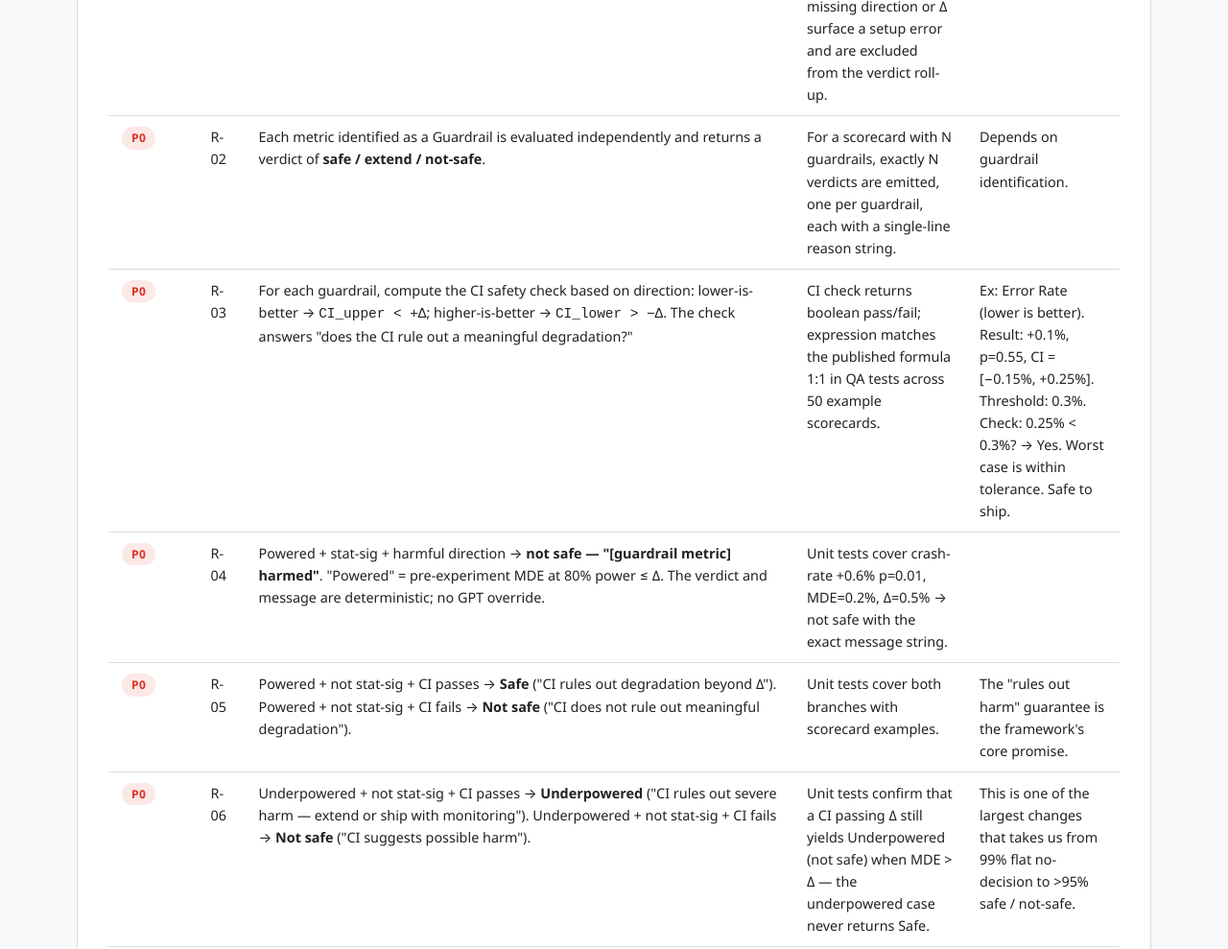
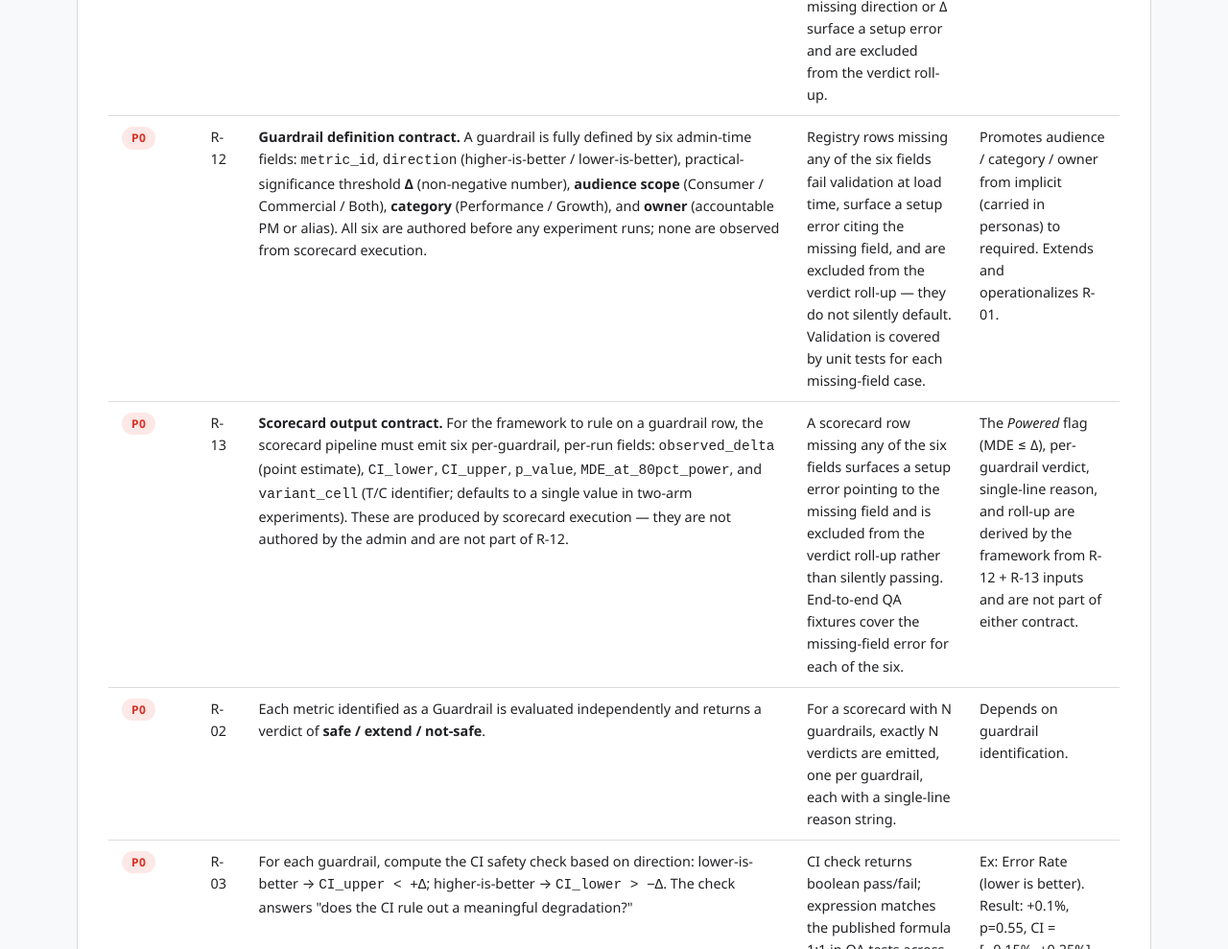
Before and after one commit to DaddyInVolts/Guardrail-Decision-Framework, a plain HTML site: page index.html in a window 1280 px wide. Shown: the part 4060-5049 px from the top of the page at 96% size. Drawn offline with Linux system fonts and the light colour scheme.

Commit message:
Add R-12 (Guardrail definition contract) and R-13 (Scorecard output contract)
R-12 formalizes the six admin-time fields that fully define a guardrail (metric_id, direction, threshold, audience, category, owner) and requires registry-load validation. R-13 formalizes the six per-run scorecard outputs (observed_delta, CI_lower, CI_upper, p_value, MDE_at_80pct_power, variant_cell) that the framework consumes to render a verdict. Both are P0. R-01 cross-references R-12. Footer bumped.

Co-authored-by: Copilot <223556219+Copilot@users.noreply.github.com>

```diff
--- a/index.html
+++ b/index.html
@@ -458,7 +458,21 @@
         <td>R-01</td>
         <td>Expedite Admins identify guardrail metrics and their meaningful thresholds. Each guardrail must declare (a) a direction — <em>higher-is-better</em> or <em>lower-is-better</em> — and (b) a practical-significance threshold Δ (a non-negative number expressing the smallest harmful effect size the team cares about). The framework consumes these; it does not author them.</td>
         <td>A variety of guardrails representing Performance and Growth variables across Consumer and Commercial dimensions are labeled in an editable .md file. Guardrails missing direction or Δ surface a setup error and are excluded from the verdict roll-up.</td>
-        <td>Stakeholders should sign off on the guardrails chosen.</td>
+        <td>Stakeholders should sign off on the guardrails chosen. The full set of admin-time fields is formalized in R-12.</td>
+      </tr>
+      <tr>
+        <td><span class="badge badge-p0">P0</span></td>
+        <td>R-12</td>
+        <td><strong>Guardrail definition contract.</strong> A guardrail is fully defined by six admin-time fields: <code>metric_id</code>, <code>direction</code> (higher-is-better / lower-is-better), practical-significance threshold <strong>Δ</strong> (non-negative number), <strong>audience scope</strong> (Consumer / Commercial / Both), <strong>category</strong> (Performance / Growth), and <strong>owner</strong> (accountable PM or alias). All six are authored before any experiment runs; none are observed from scorecard execution.</td>
+        <td>Registry rows missing any of the six fields fail validation at load time, surface a setup error citing the missing field, and are excluded from the verdict roll-up — they do not silently default. Validation is covered by unit tests for each missing-field case.</td>
+        <td>Promotes audience / category / owner from implicit (carried in personas) to required. Extends and operationalizes R-01.</td>
+      </tr>
+      <tr>
+        <td><span class="badge badge-p0">P0</span></td>
+        <td>R-13</td>
+        <td><strong>Scorecard output contract.</strong> For the framework to rule on a guardrail row, the scorecard pipeline must emit six per-guardrail, per-run fields: <code>observed_delta</code> (point estimate), <code>CI_lower</code>, <code>CI_upper</code>, <code>p_value</code>, <code>MDE_at_80pct_power</code>, and <code>variant_cell</code> (T/C identifier; defaults to a single value in two-arm experiments). These are produced by scorecard execution — they are not authored by the admin and are not part of R-12.</td>
+        <td>A scorecard row missing any of the six fields surfaces a setup error pointing to the missing field and is excluded from the verdict roll-up rather than silently passing. End-to-end QA fixtures cover the missing-field error for each of the six.</td>
+        <td>The <em>Powered</em> flag (MDE ≤ Δ), per-guardrail verdict, single-line reason, and roll-up are derived by the framework from R-12 + R-13 inputs and are not part of either contract.</td>
       </tr>
       <tr>
         <td><span class="badge badge-p0">P0</span></td>
@@ -582,7 +596,7 @@
 </div><!-- end .content -->
 
 <div class="footer">
-  Guardrail Decision Framework — Product Specification · ExP · Experimentation Platform · Last updated May 14, 2026
+  Guardrail Decision Framework — Product Specification · ExP · Experimentation Platform · Last updated May 21, 2026 (R-12, R-13 added)
 </div>
 
 </body>
```
